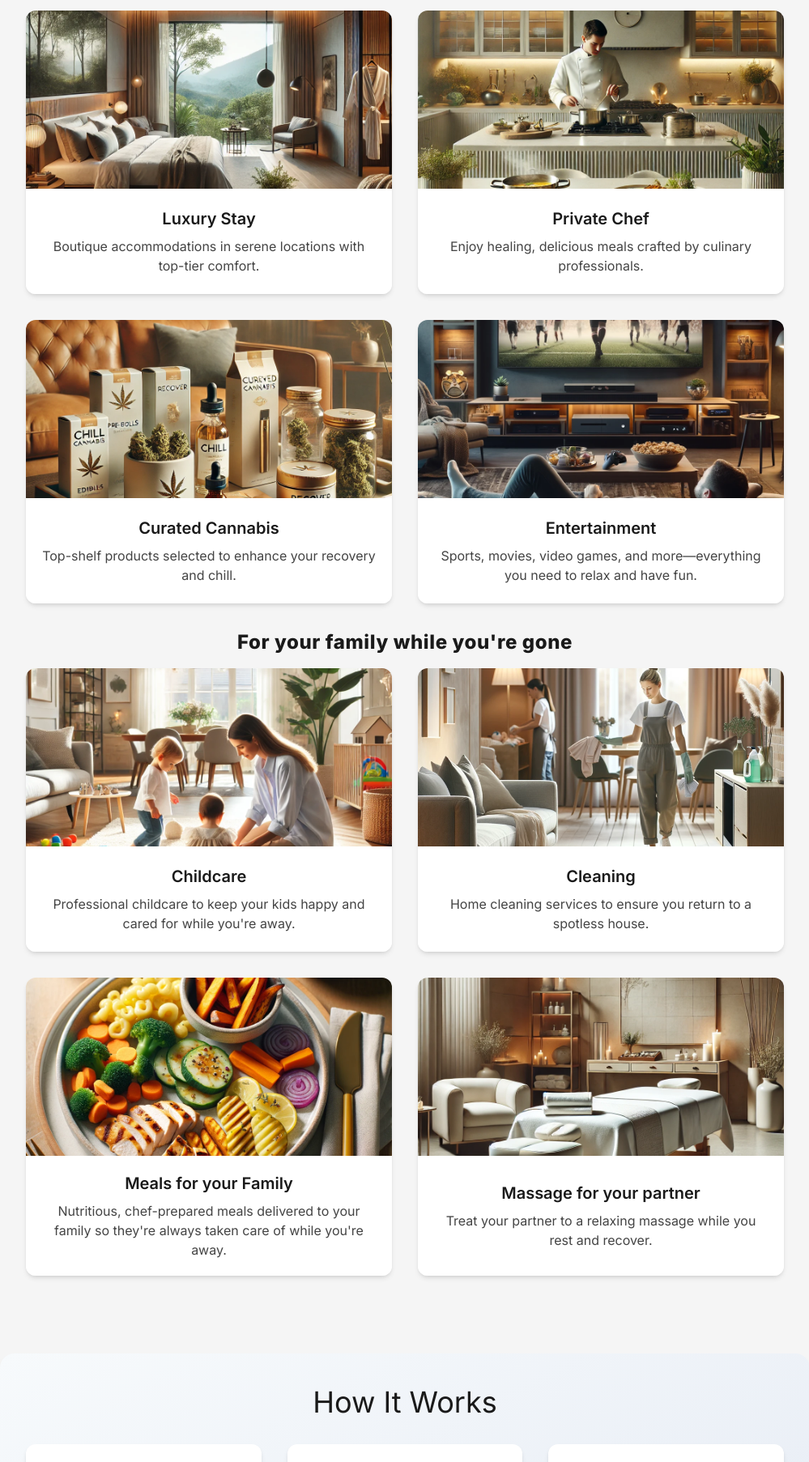
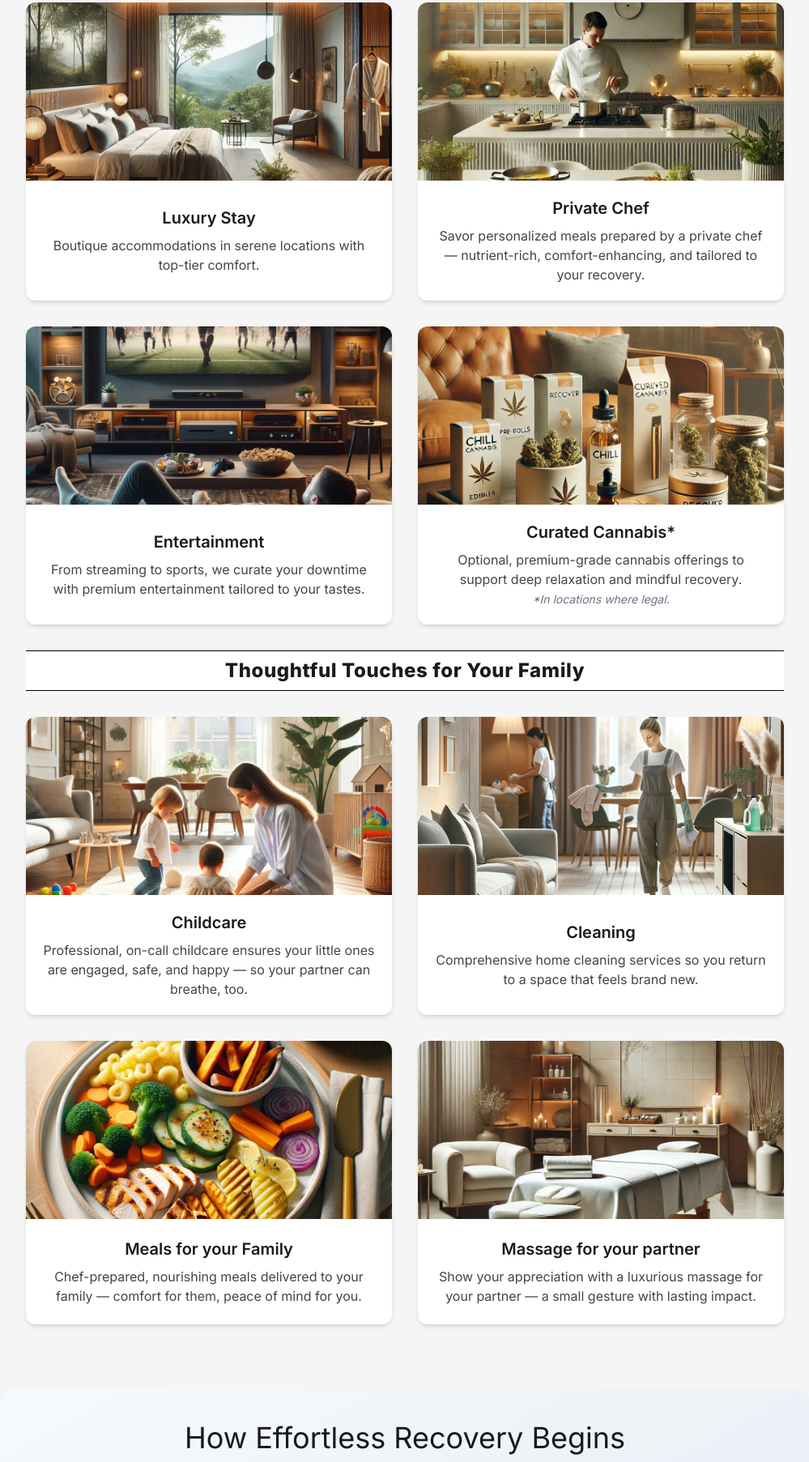
Before and after one commit to bhanna/snipCamp, a plain HTML site: page index.html in a window 1280 px wide. Shown: the part 995-2800 px from the top of the page at 81% size, without its empty margins (140-1139 px from the left). Drawn offline with nearby package versions, Linux system fonts and the light colour scheme.

Commit message:
index looks good

```diff
--- a/index.html
+++ b/index.html
@@ -48,9 +48,9 @@
     </div>
   </div>
 
-  <section class="py-12 px-8 max-w-[1000px] mx-auto">
-    <h2 class="text-4xl mb-6 text-center">What's Included</h2>
-    <h3 class="text-2xl font-bold text-center tracking-wide mb-8">For you during your stay</h3>
+  <section class="py-8 px-8 max-w-[1000px] mx-auto">
+    <h2 class="text-2xl md:text-3xl mb-4 font-semibold text-center ">Everything You Need—And Nothing You Don’t</h2>
+    <h3 class="text-2xl font-bold text-center tracking-wide mb-8 border-y border-black p-2 bg-white">For you during your stay</h3>
     <div class="grid grid-cols-1 md:grid-cols-2 gap-8">
       <div class="bg-white rounded-xl shadow-md overflow-hidden flex flex-col items-center min-h-[350px]">
         <img src="images/stay.png" alt="Luxury Stay" class="w-full h-[220px] object-cover block" />
@@ -63,59 +63,61 @@
         <img src="images/cook.png" alt="Private Chef" class="w-full h-[220px] object-cover block" />
         <div class="w-full bg-white/90 p-5 text-center flex-1 flex flex-col justify-center">
           <h3 class="text-xl font-semibold mb-2">Private Chef</h3>
-          <p class="text-base text-[#444] m-0">Enjoy healing, delicious meals crafted by culinary professionals.</p>
-        </div>
-      </div>
-      <div class="bg-white rounded-xl shadow-md overflow-hidden flex flex-col items-center min-h-[350px]">
-        <img src="images/canna.png" alt="Curated Cannabis" class="w-full h-[220px] object-cover block" />
-        <div class="w-full bg-white/90 p-5 text-center flex-1 flex flex-col justify-center">
-          <h3 class="text-xl font-semibold mb-2">Curated Cannabis</h3>
-          <p class="text-base text-[#444] m-0">Top-shelf products selected to enhance your recovery and chill.</p>
+          <p class="text-base text-[#444] m-0">Savor personalized meals prepared by a private chef — nutrient-rich, comfort-enhancing, and tailored to your recovery.</p>
         </div>
       </div>
       <div class="bg-white rounded-xl shadow-md overflow-hidden flex flex-col items-start min-h-[350px]">
         <img src="images/media.png" alt="All the Entertainment" class="w-full h-[220px] object-cover block" />
         <div class="w-full bg-white/90 p-5 text-center flex-1 flex flex-col justify-center">
           <h3 class="text-xl font-semibold mb-2">Entertainment</h3>
-          <p class="text-base text-[#444] m-0">Sports, movies, video games, and more—everything you need to relax and have fun.</p>
+          <p class="text-base text-[#444] m-0">From streaming to sports, we curate your downtime with premium entertainment tailored to your tastes.</p>
+        </div>
+      </div>
+      <div class="bg-white rounded-xl shadow-md overflow-hidden flex flex-col items-center min-h-[350px]">
+        <img src="images/canna.png" alt="Curated Cannabis" class="w-full h-[220px] object-cover block" />
+        <div class="w-full bg-white/90 p-5 text-center flex-1 flex flex-col justify-center">
+          <h3 class="text-xl font-semibold mb-2">Curated Cannabis*</h3>
+          <p class="text-base text-[#444] m-0">Optional, premium-grade cannabis offerings to support deep relaxation and mindful recovery.
+            <br/><span class="italic text-sm text-gray-500">*In locations where legal.</span></p>
         </div>
       </div>
     </div>
-    <h3 class="text-2xl font-bold text-center tracking-wide mt-8 mb-4">For your family while you're gone</h3>
+    <h3 class="text-2xl font-bold text-center tracking-wide my-8 border-y border-black p-2 bg-white">Thoughtful Touches for Your Family</h3>
     <div class="grid grid-cols-1 md:grid-cols-2 gap-8">
       <div class="bg-white rounded-xl shadow-md overflow-hidden flex flex-col items-center min-h-[350px]">
         <img src="images/child.png" alt="Childcare" class="w-full h-[220px] object-cover block" />
         <div class="w-full bg-white/90 p-5 text-center flex-1 flex flex-col justify-center">
           <h3 class="text-xl font-semibold mb-2">Childcare</h3>
-          <p class="text-base text-[#444] m-0">Professional childcare to keep your kids happy and cared for while you're away.</p>
+          <p class="text-base text-[#444] m-0">Professional, on-call childcare ensures your little ones are engaged, safe, and happy — so your partner can breathe, too.</p>
         </div>
       </div>
       <div class="bg-white rounded-xl shadow-md overflow-hidden flex flex-col items-center min-h-[350px]">
         <img src="images/clean.png" alt="Cleaning" class="w-full h-[220px] object-cover block" />
         <div class="w-full bg-white/90 p-5 text-center flex-1 flex flex-col justify-center">
           <h3 class="text-xl font-semibold mb-2">Cleaning</h3>
-          <p class="text-base text-[#444] m-0">Home cleaning services to ensure you return to a spotless house.</p>
+          <p class="text-base text-[#444] m-0">Comprehensive home cleaning services so you return to a space that feels brand new.</p>
         </div>
       </div>
       <div class="bg-white rounded-xl shadow-md overflow-hidden flex flex-col items-center min-h-[350px]">
         <img src="images/meal.png" alt="Pre-made Meals Delivered" class="w-full h-[220px] object-cover block" />
         <div class="w-full bg-white/90 p-5 text-center flex-1 flex flex-col justify-center">
           <h3 class="text-xl font-semibold mb-2">Meals for your Family</h3>
-          <p class="text-base text-[#444] m-0">Nutritious, chef-prepared meals delivered to your family so they're always taken care of while you're away.</p>
+          <p class="text-base text-[#444] m-0">Chef-prepared, nourishing meals delivered to your family — comfort for them, peace of mind for you.</p>
         </div>
       </div>
       <div class="bg-white rounded-xl shadow-md overflow-hidden flex flex-col items-center min-h-[350px]">
         <img src="images/massage.png" alt="Massage" class="w-full h-[220px] object-cover block" />
         <div class="w-full bg-white/90 p-5 text-center flex-1 flex flex-col justify-center">
           <h3 class="text-xl font-semibold mb-2">Massage for your partner</h3>
-          <p class="text-base text-[#444] m-0">Treat your partner to a relaxing massage while you rest and recover.</p>
+          <p class="text-base text-[#444] m-0">Show your appreciation with a luxurious massage for your partner — a small gesture with lasting impact.</p>
         </div>
       </div>
     </div>
   </section>
 
   <section class="bg-gradient-to-br from-[#f7fafc] to-[#e3e9f3] rounded-[18px] shadow-lg my-12 px-8 py-10 max-w-[1000px] mx-auto">
-    <h2 class="text-4xl mb-8 text-center">How It Works</h2>
+    <h2 class="text-4xl mb-2 text-center">How Effortless Recovery Begins</h2>
+    <p class="text-center mb-8">With SnipHaus, the planning is as seamless as the stay.</p>
     <div class="flex flex-wrap justify-between gap-8 mb-8">
       <div class="bg-white rounded-xl shadow-md flex-1 min-w-[220px] max-w-[320px] flex flex-col items-center p-8 relative mx-auto transition-all hover:translate-y-[-6px] hover:scale-[1.03] hover:shadow-xl">
         <div class="bg-[#1a1a1a] text-white font-extrabold text-2xl w-12 h-12 rounded-full flex items-center justify-center mb-4 shadow-md border-3 border-[#e3e9f3]">1</div>
@@ -127,7 +129,7 @@
       <div class="bg-white rounded-xl shadow-md flex-1 min-w-[220px] max-w-[320px] flex flex-col items-center p-8 relative mx-auto transition-all hover:translate-y-[-6px] hover:scale-[1.03] hover:shadow-xl">
         <div class="bg-[#1a1a1a] text-white font-extrabold text-2xl w-12 h-12 rounded-full flex items-center justify-center mb-4 shadow-md border-3 border-[#e3e9f3]">2</div>
         <div class="text-center">
-          <h3 class="text-lg font-bold mb-2">Choose your SnipCamp package & dates</h3>
+          <h3 class="text-lg font-bold mb-2">Choose your SnipHaus package & dates</h3>
           <p class="text-[#444]">Select the perfect package and dates for your recovery stay.</p>
         </div>
       </div>
@@ -190,7 +192,7 @@
   </section>
 
   <section class="py-16 px-8 max-w-[1000px] mx-auto">
-    <h2 class="text-4xl mb-8 text-center">Hear From Guests</h2>
+    <h2 class="text-4xl mb-8 text-center">Real stories from men who chose rest without compromise.</h2>
     <div class="flex items-center justify-center gap-6 max-w-[700px] mx-auto relative">
       <button class="bg-[#1a1a1a] text-white border-none rounded-full w-11 h-11 text-2xl flex items-center justify-center shadow-md cursor-pointer transition-all hover:bg-[#444] hover:scale-110 hover:shadow-lg focus:outline-none z-10" aria-label="Previous testimonial">&#8592;</button>
       <div class="flex-1 flex flex-col items-center">
@@ -198,19 +200,19 @@
           <p class="text-lg mb-4">
             "My wife booked it for me — it was the best decision we made all year. The house was clean, the kids were happy, and I came home healed and relaxed."
           </p>
-          <div class="font-semibold text-[#888] not-italic mt-2">– Matt R., father of 3</div>
+          <div class="font-semibold text-[#888] not-italic mt-2">– Matt R., Los Angeles</div>
         </div>
         <div class="bg-white rounded-xl shadow-md p-8 text-center italic mx-auto max-w-[600px] hidden" data-testimonial="1">
           <p class="text-lg mb-4">
             "SnipHaus made my recovery feel like a vacation. The meals were incredible and I didn't have to worry about a thing at home."
           </p>
-          <div class="font-semibold text-[#888] not-italic mt-2">– Alex S., entrepreneur</div>
+          <div class="font-semibold text-[#888] not-italic mt-2">– Alex S., New York</div>
         </div>
         <div class="bg-white rounded-xl shadow-md p-8 text-center italic mx-auto max-w-[600px] hidden" data-testimonial="2">
           <p class="text-lg mb-4">
             "I was able to truly relax knowing my family was taken care of. The staff went above and beyond. Highly recommend!"
           </p>
-          <div class="font-semibold text-[#888] not-italic mt-2">– Jordan P., teacher</div>
+          <div class="font-semibold text-[#888] not-italic mt-2">– Jordan P., Asheville</div>
         </div>
       </div>
       <button class="bg-[#1a1a1a] text-white border-none rounded-full w-11 h-11 text-2xl flex items-center justify-center shadow-md cursor-pointer transition-all hover:bg-[#444] hover:scale-110 hover:shadow-lg focus:outline-none z-10" aria-label="Next testimonial">&#8594;</button>
```
